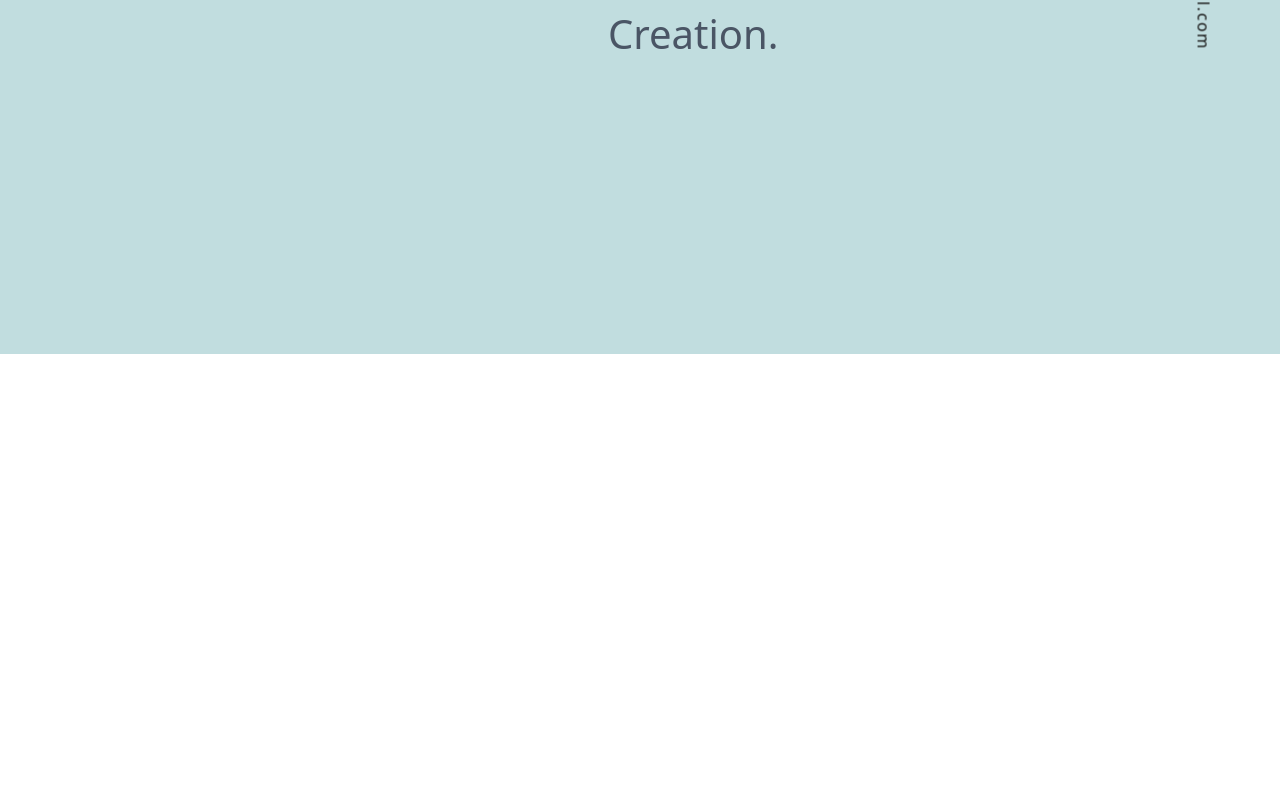
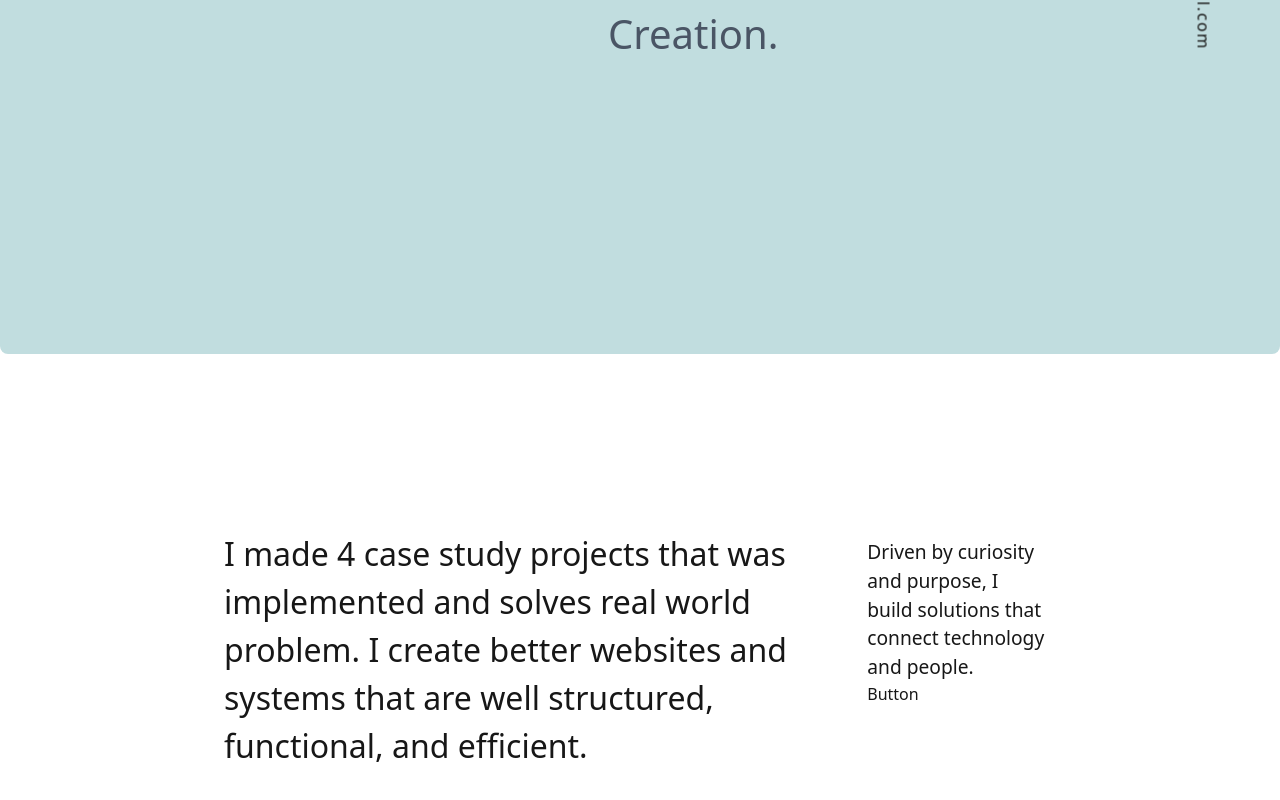
Before and after one commit to ivanotch/personal-portfolio, a Next.js app: page / in a window 1280 px wide. Shown: the part 446-1246 px from the top of the page. Built offline with nearby package versions, Linux system fonts and the light colour scheme; some icons are missing; a web font is replaced by a local one.

Commit message:
initialized advertisement section

```diff
--- a/components/sections/Hero.tsx
+++ b/components/sections/Hero.tsx
@@ -46,7 +46,7 @@ export default function Hero() {
     }
 
     return (
-        <div className="h-[100vh] bg-[#C1DDDF]">
+        <div className="h-[100vh] rounded-lg bg-[#C1DDDF]">
             <Nav />
 
             <div className="absolute top-[40%] left-[5%]">
--- a/components/sections/Nav.tsx
+++ b/components/sections/Nav.tsx
@@ -79,11 +79,11 @@ export default function Nav() {
                 className="ml-[30px] text-[1.1rem] flex gap-2 items-center font-poppins font-[600]"
             >
                 <Slack size={24} ref={slackRef} color="#008000" />
-                <div className="relative overflow-hidden h-[1.2em] w-[8rem]">
-                    <div ref={ivanotchRef} className="absolute top-0 left-0 w-full">
+                <div className="mb-2 relative overflow-hidden h-[1.2em] w-[8rem]">
+                    <div ref={ivanotchRef} className=" absolute top-0 left-0 w-full">
                         IVANOTCH
                     </div>
-                    <div ref={realnameRef} className="absolute top-0 left-0 w-full">
+                    <div ref={realnameRef} className=" absolute top-0 left-0 w-full">
                         Ivan Babida
                     </div>
                 </div>
--- a/components/sections/advertise.tsx
+++ b/components/sections/advertise.tsx
@@ -3,6 +3,46 @@ export default function Advertise() {
     return (
         <div
             className="h-[100vh]"
-        ></div>
+        >
+            <div className="flex w-[65%] mx-[auto] mt-[11rem]">
+                <h4 className="pr-[2rem]">
+                    <span className="text-[2em]">I </span>
+                    <span className="text-[2em]">made </span>
+                    <span className="text-[2em]">4 </span>
+                    <span className="text-[2em]">case </span>
+                    <span className="text-[2em]">study </span>
+                    <span className="text-[2em]">projects </span>
+                    <span className="text-[2em]">that </span>
+                    <span className="text-[2em]">was </span>
+                    <span className="text-[2em]">implemented </span>
+                    <span className="text-[2em]">and </span>
+                    <span className="text-[2em]">solves </span>
+                    <span className="text-[2em]">real </span>
+                    <span className="text-[2em]">world </span>
+                    <span className="text-[2em]">problem. </span>
+
+                    <span className="text-[2em]">I </span>
+                    <span className="text-[2em]">create </span>
+                    <span className="text-[2em]">better </span>
+                    <span className="text-[2em]">websites </span>
+                    <span className="text-[2em]">and </span>
+                    <span className="text-[2em]">systems </span>
+                    <span className="text-[2em]">that </span>
+                    <span className="text-[2em]">are </span>
+                    <span className="text-[2em]">well </span>
+                    <span className="text-[2em]">structured, </span>
+                    <span className="text-[2em]">functional, </span>
+                    <span className="text-[2em]">and </span>
+                    <span className="text-[2em]">efficient. </span>
+                </h4>
+
+                <div className="pl-[2rem] w-[100%] p-2">
+                    <p className="text-[1.2em]">
+                        Driven by curiosity and purpose, I build solutions that connect technology and people.
+                    </p>
+                    <div>Button</div>
+                </div>
+            </div>
+        </div>
     )
 }
```
